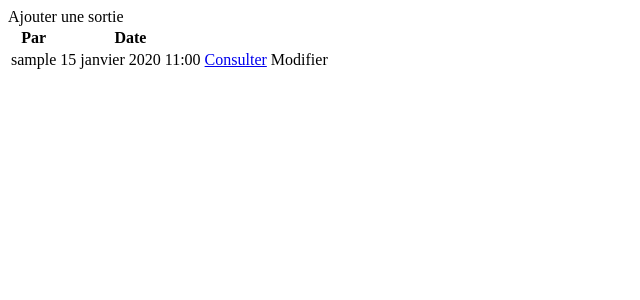
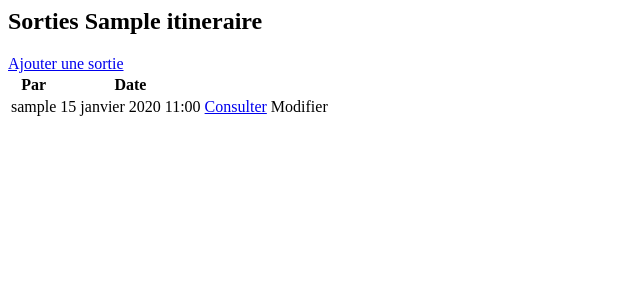
Before and after one commit to nathanbkm/topoguide-nathan-benkemoun, a Django app: page /sorties/1/ in a window 1280 px wide. Shown: the top 300 px of the page, without its empty margins (0-640 px from the left). Run offline with Django 4.2, Linux system fonts and the light colour scheme; a user stored in the database is signed in; tables that the repository leaves empty hold one stand-in row (values such as "Sample post").

Commit message:
Add links between views

```diff
--- a/topoguide/itineraires/templates/itineraires/sortie.html
+++ b/topoguide/itineraires/templates/itineraires/sortie.html
@@ -1,6 +1,6 @@
 {% block content %}
 
-<a>Ajouter une sortie</a>
+<a href="{% url 'itineraires:nouvelle_sortie' sortie.itineraire.id %}">Ajouter une sortie</a>
 
 <h2><a href="{% url 'itineraires:sorties' sortie.itineraire.id %}">{{ sortie.itineraire.name }}</a>
     <small>- Sortie de {{ sortie.utilisateur }}</small></h2>
--- a/topoguide/itineraires/templates/itineraires/sorties.html
+++ b/topoguide/itineraires/templates/itineraires/sorties.html
@@ -1,6 +1,9 @@
 {% block content %}
 
-<a>Ajouter une sortie</a>
+<h2> Sorties {{itineraire.name}}</h2>
+
+<a href="{% url 'itineraires:nouvelle_sortie' itineraire.id %}">Ajouter une sortie</a>
+
 
 {% if sorties %}
 
--- a/topoguide/itineraires/views.py
+++ b/topoguide/itineraires/views.py
@@ -24,7 +24,9 @@ def sorties(request, itineraire_id):
 
     """
     sorties = get_list_or_404(Sortie, itineraire_id=itineraire_id )
-    return render(request, 'itineraires/sorties.html', {'sorties': sorties})
+    itineraire = get_object_or_404(Itineraire, pk=itineraire_id)
+    return render(request, 'itineraires/sorties.html',
+                  {'sorties': sorties, 'itineraire': itineraire})
 
 @login_required()
 def sortie(request, sortie_id):
```
